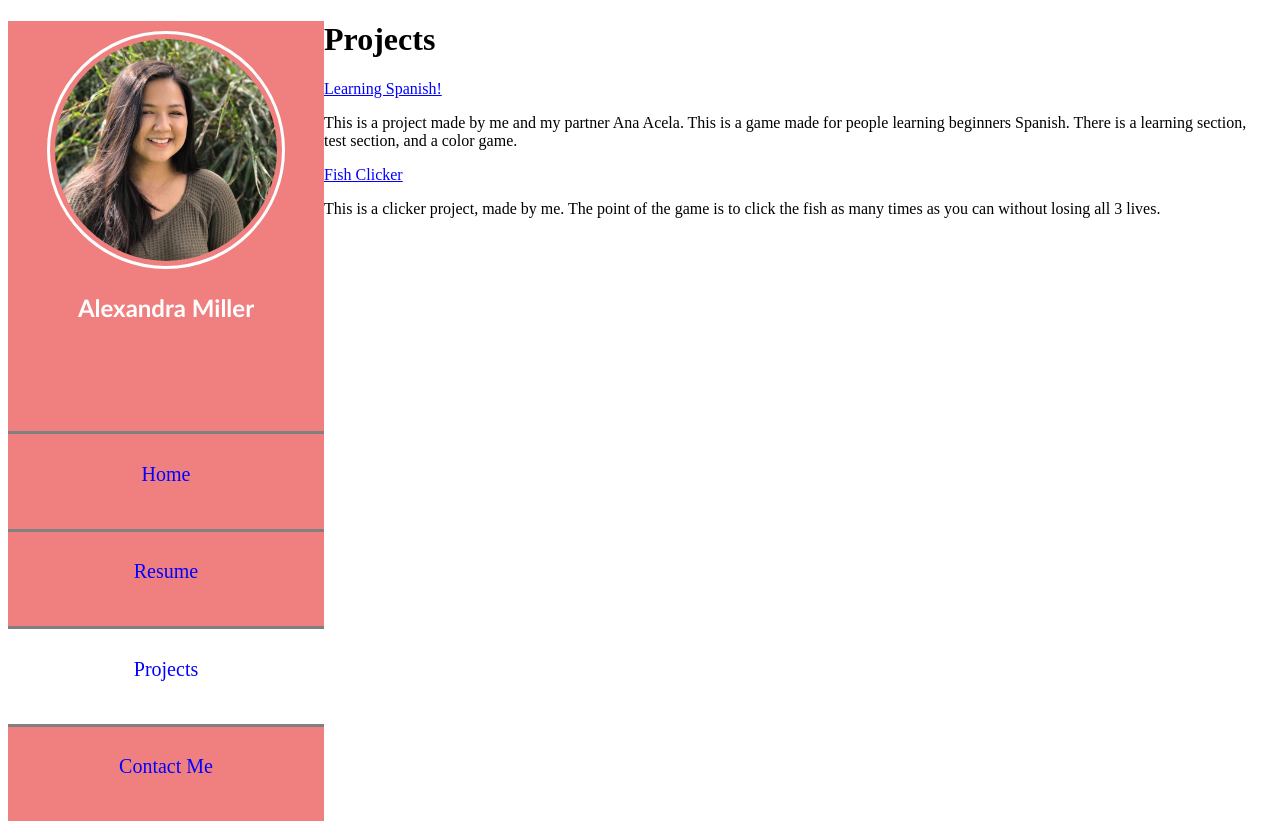
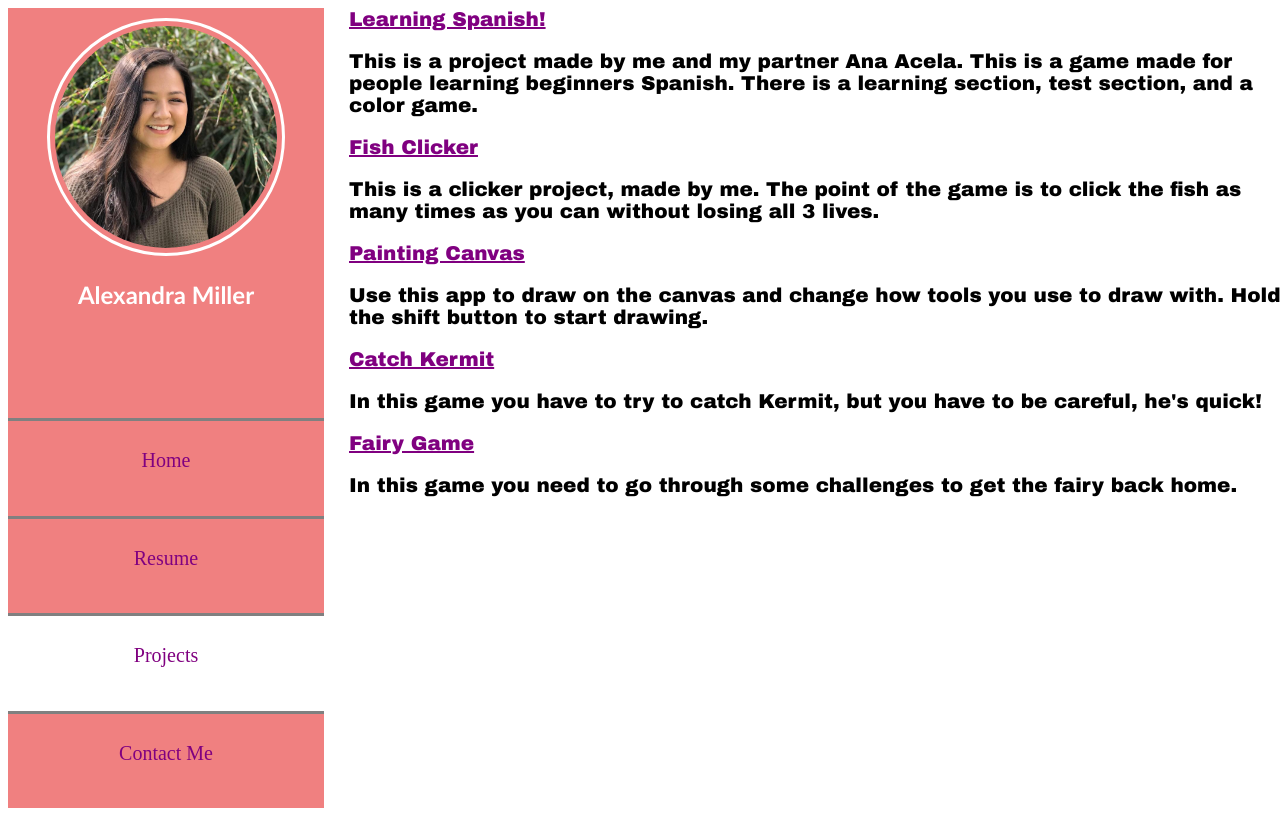
Before and after one commit to alexmiller522/PersonalWebsite, a plain HTML site: page projects.html in a window 1280 px wide. Drawn offline with Linux system fonts and the light colour scheme.

Commit message:
Added more projects and changed tab fonts

```diff
--- a/projects.html
+++ b/projects.html
@@ -26,17 +26,31 @@
 
 
     <div class="Tab">
-        <h1>Projects</h1>
 
-    <a href="https://studio.code.org/projects/applab/IAvNdRcjd8Pb3S1CInpVRnWPkDx9I8i0GQS8dVBpkcM"> Learning Spanish! </a>
+<div class="project">
+<a href="https://studio.code.org/projects/applab/IAvNdRcjd8Pb3S1CInpVRnWPkDx9I8i0GQS8dVBpkcM"> Learning Spanish! </a>
 <p>
 This is a project made by me and my partner Ana Acela. This is a game made for people learning beginners Spanish. There is a learning section, test section, and a color game.
 </p>
     <a href="https://studio.code.org/projects/applab/HfDMsplZnXvN99_9377_tnNnJWNyBBgtPHSRUXP6814"> Fish Clicker </a>
-
 <p>
 This is a clicker project, made by me. The point of the game is to click the fish as many times as you can without losing all 3 lives.
 </p>
+ <a
+href="https://studio.code.org/projects/applab/yELDOC4CYuwiOWUWR8rlC9Me5h1x6eMfo82naDDpKig"> Painting Canvas </a>
+<p> Use this app to draw on the canvas and change how tools you use to draw with. Hold the shift button to start drawing. </p>
+<a
+href="https://studio.code.org/projects/applab/D5WHU9ibZFXOj-fIwW5hLVyoPwF4EGDiDq09FIDlPrI"> Catch Kermit</a>
+<p>In this game you have to try to catch Kermit, but you have to be careful, he's quick!</p>
+<a
+href="https://studio.code.org/projects/applab/QEwfcC189L_jTGoAo_Yw1ysLxfPMIYcmnk4Xw1mjs1s"> Fairy Game</a>
+<p> In this game you need to go through some challenges to get the fairy back home. </p>
+
+
+
+
+
+</div>
     </div>
 </body>
 </html>
--- a/style.css
+++ b/style.css
@@ -8,6 +8,7 @@
 }
 Tab {
     background-color: white;
+    font-family: 'Arial Black';
 }
 .CurrentTab{
     background-color:white;
@@ -72,16 +73,13 @@ div.project{
     font-size: 20px;
     font-family: 'Arial Black';
 }
-div.tab{
-    font-family: 'Arial Black';
-}
 a:link {
-    color: Blue;
-}
-a:visited {
     color: Purple;
 }
 a:hover {
     color: Green;
     background: transparent;
 }
+.h1{
+font-family: 'Arial Black';
+}
```
Also changed, not shown: contact.html (+3 -2 lines), 1 other file.
